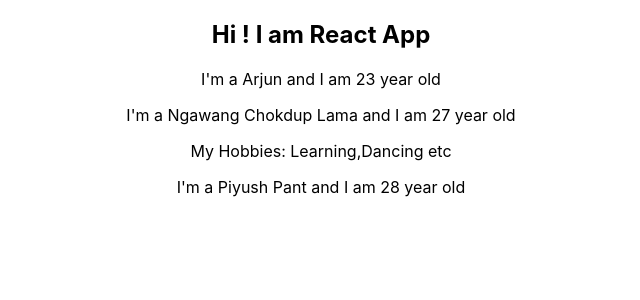
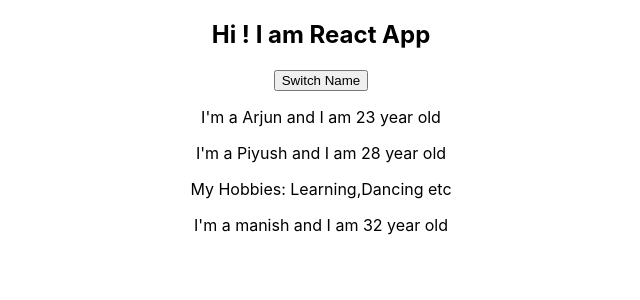
Before and after one commit to developerarjun/reactCRUD, a React (Create React App) app: page / in a window 1280 px wide. Shown: the top 300 px of the page, without its empty margins (319-959 px from the left). Built offline with nearby package versions, Linux system fonts and the light colour scheme.

Commit message:
State and props

```diff
--- a/src/App.js
+++ b/src/App.js
@@ -1,16 +1,26 @@
-import React from 'react';
+import React,{ Component  } from 'react';
 import './App.css';
 import Person from './Person/Person';
 
-function App() {
+class App extends React.Component {
+  state={
+    persons:[
+      {name: "Arjun",age: 23},
+      {name: "Piyush",age: 28},
+      {name: "manish",age: 32}
+    ]
+  }
+render(){
  return (
     <div className="App">
       <h2>Hi ! I am React App </h2>
-      <Person name="Arjun" age="23"/>
-      <Person name="Ngawang Chokdup Lama" age="27">My Hobbies: Learning,Dancing etc</Person>
-      <Person name="Piyush Pant" age="28"/>
+      <button>Switch Name</button>
+      <Person name={this.state.persons[0].name} age={this.state.persons[0].age}/>
+      <Person name={this.state.persons[1].name} age={this.state.persons[1].age}>My Hobbies: Learning,Dancing etc</Person>
+      <Person name={this.state.persons[2].name} age={this.state.persons[2].age}/>
     </div>
   );
   //return React.createElement('div',{className: 'App'},React.createElement('h1',null,'Does This Works?'))
 }
+}
 export default App;
```
